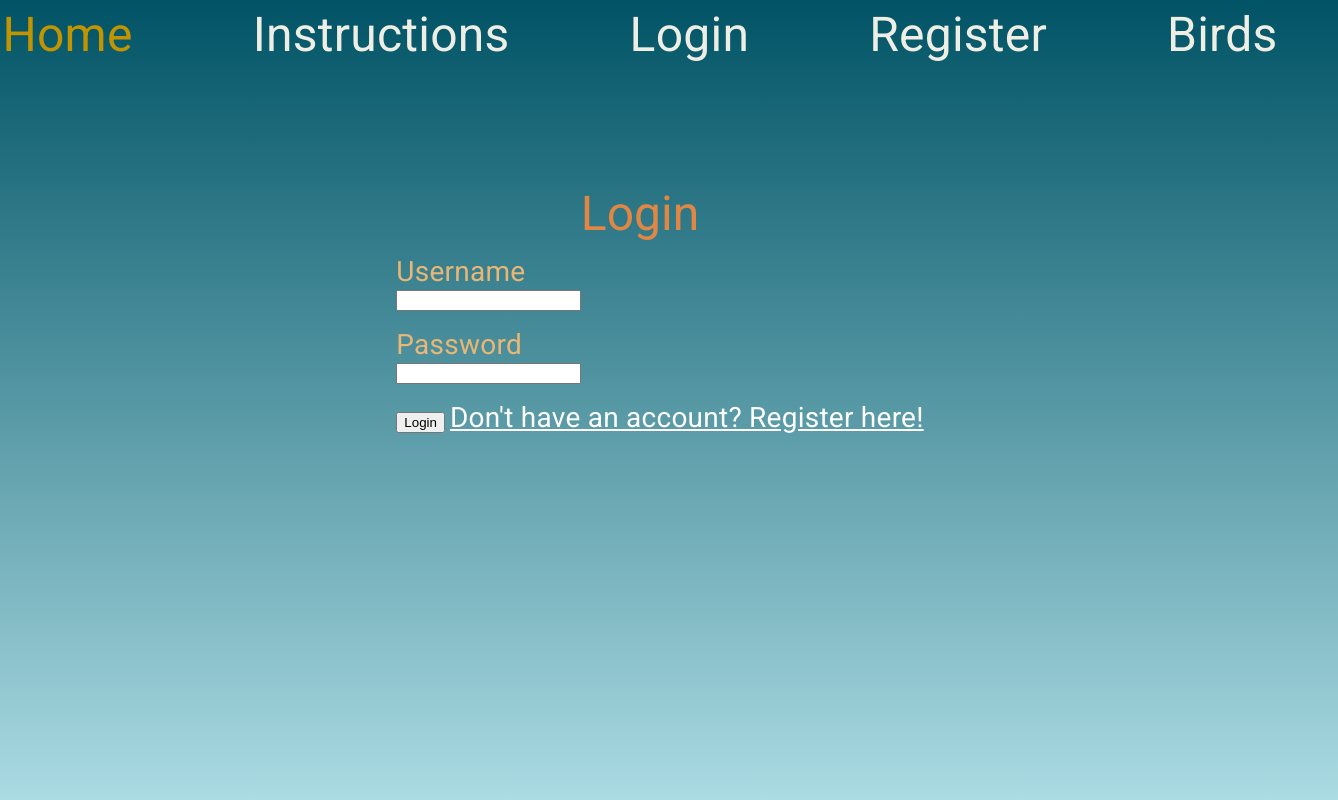
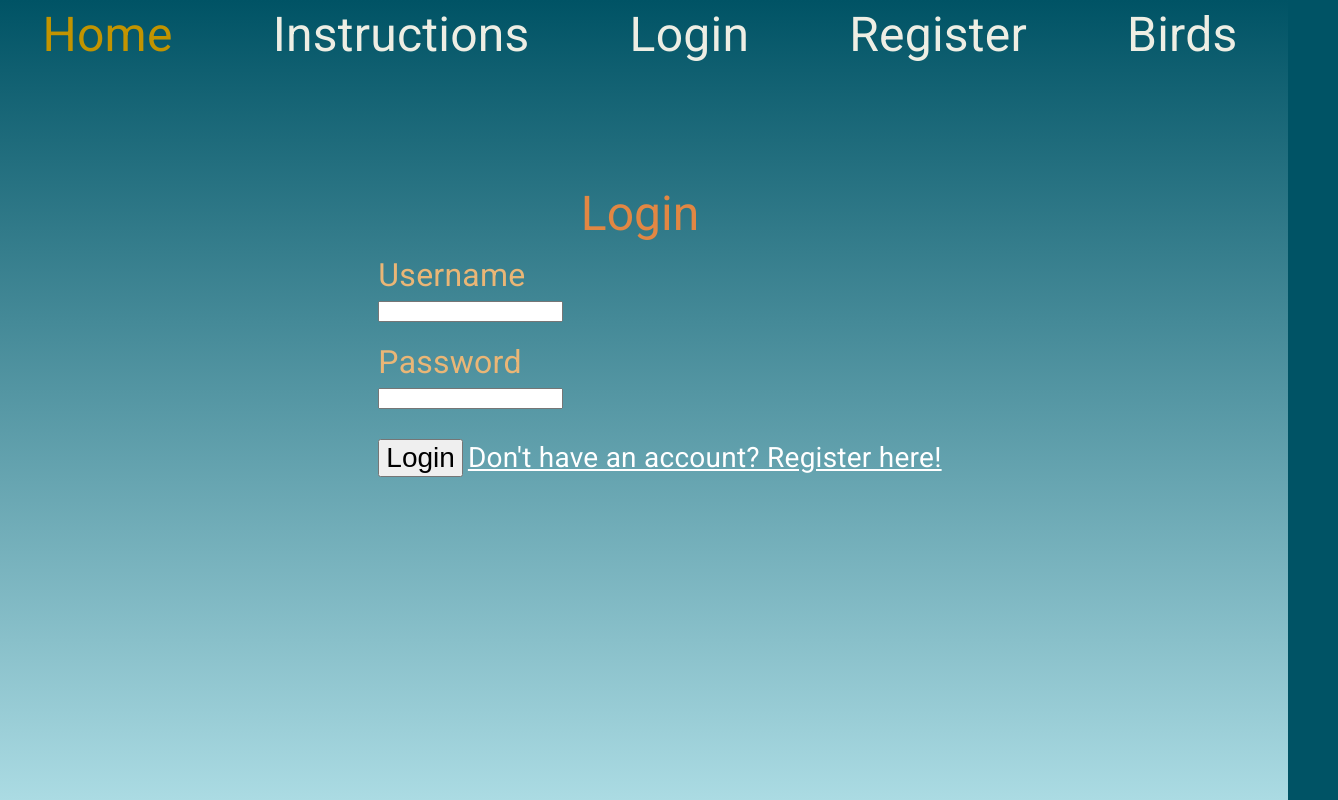
Before and after one commit to kellysun0124/ClippyBird, an Angular app in the folder FrontEnd/: page /login in a window 1280 px wide. Shown: the whole page, 1338 px wide, since content can reach past the window. Built offline with nearby package versions, Linux system fonts and the light colour scheme.

Commit message:
more register and login formatting with media queries

```diff
--- a/FrontEnd/src/app/components/login/login.component.css
+++ b/FrontEnd/src/app/components/login/login.component.css
@@ -17,6 +17,7 @@ li {
   color: white;
 }
 
+
 @media screen and (min-width: 768px) and (max-width: 1366px){
   .title {
     font-size: 48px;
@@ -29,10 +30,13 @@ li {
     box-sizing: border-box; /* Ensure padding is included in the width */
   }
   li {
+    font-size: 32px;
+    padding: 5px;
+  }
+  .nav-item {
     font-size: 28px;
-    padding: 2px;
   }
-  .inputboxes{
-    font-size: large;
+  button {
+    font-size: 28px;
   }
 }
--- a/FrontEnd/src/app/components/register/register.component.css
+++ b/FrontEnd/src/app/components/register/register.component.css
@@ -32,10 +32,14 @@ li {
     box-sizing: border-box; /* Ensure padding is included in the width */
   }
   li {
-    font-size: 24px;
+    font-size: 32px;
+    padding: 2px;
   }
-  .inputboxes{
-    font-size: large;
+  .nav-item {
+    font-size: 28px;
+  }
+  button {
+    font-size: 28px;
   }
 }
 
--- a/FrontEnd/src/app/components/register/register.component.html
+++ b/FrontEnd/src/app/components/register/register.component.html
@@ -1,5 +1,6 @@
 <h1 class="title">Register</h1>
 
+<br>
 <mat-card class="mat-card">
 
   <form (ngSubmit)="submitRegistration()">
--- a/FrontEnd/src/app/layouts/header/header.component.css
+++ b/FrontEnd/src/app/layouts/header/header.component.css
@@ -67,7 +67,7 @@
     display: inline-block; /* Ensure each nav item is on its own line */
     font-size: 36px;
     margin: 0; /* Reset margin */
-    padding: 20px 35px; /* Add padding for spacing between words */
+    padding: 20px 20px; /* Add padding for spacing between words */
   }
 }
 
@@ -82,6 +82,6 @@
     display: inline-block; /* Ensure each nav item is on its own line */
     font-size: 48px;
     margin: 0; /* Reset margin */
-    padding: 25px 60px; /* Add padding for spacing between words */
+    padding: 25px 50px; /* Add padding for spacing between words */
   }
 }
```
